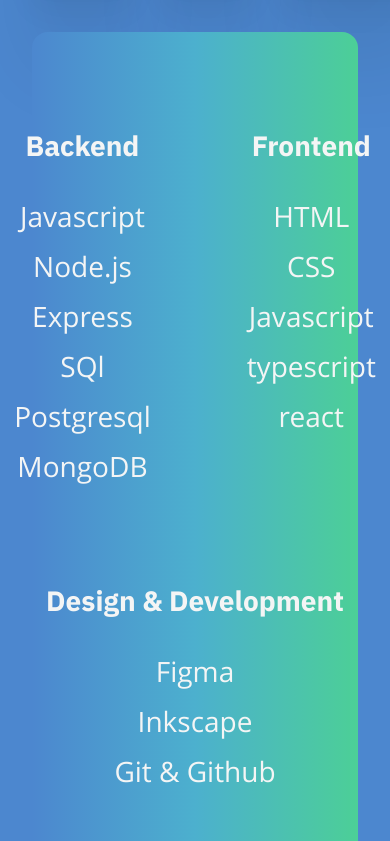
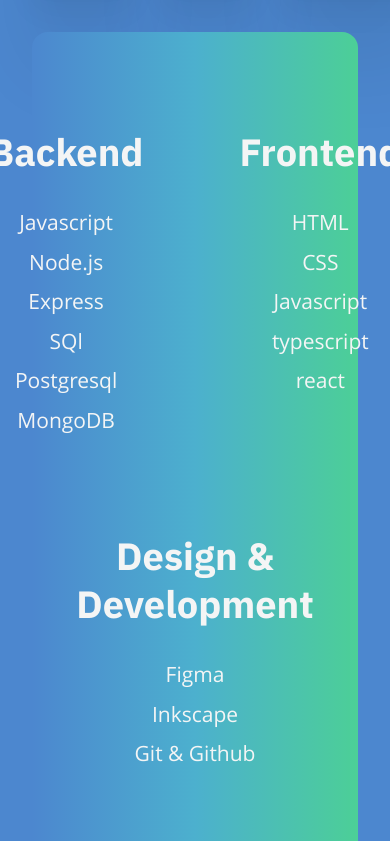
Before and after one commit to Adhisafdhol/personal-portfolio, a React (Vite) app: page / in a window 390 px wide. Shown: the part 1740-2581 px from the top of the page. Built offline with nearby package versions, Linux system fonts and the light colour scheme.

Commit message:
Fix Skills font sizing for 800px - 1199px design

```diff
--- a/src/components/Skills/Skills.module.css
+++ b/src/components/Skills/Skills.module.css
@@ -174,6 +174,10 @@
   }
 
   .skillListHeading {
-    font-size: var(--font-h5);
+    font-size: var(--font-h4);
+  }
+
+  .skillListText {
+    font-size: var(--font-h6);
   }
 }
```
